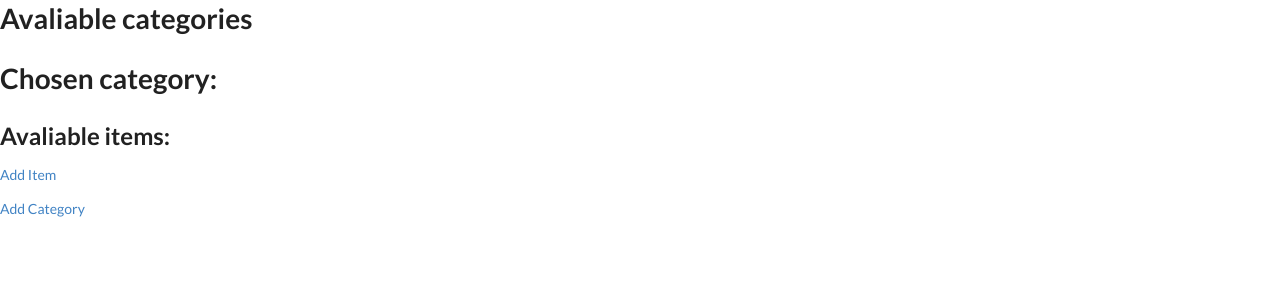
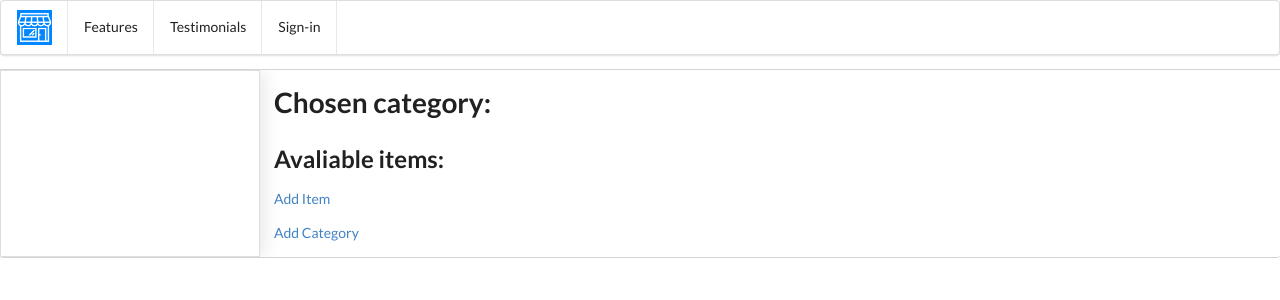
Before and after one commit to mic-kuu/item-app, a Flask app: page / in a window 1280 px wide. Shown: the top 300 px of the page. Run offline with Flask 2, Linux system fonts and the light colour scheme; data that the repository does not hold is empty; some libraries are stand-ins or nearby versions.

Commit message:
Main Layout WIP

```diff
--- /dev/null
+++ b/static/main.css
@@ -0,0 +1,3 @@
+.ui .grid {
+
+}
--- a/templates/add_category.html
+++ b/templates/add_category.html
@@ -3,6 +3,7 @@
 <head>
     <meta charset="UTF-8">
     <title>Add Category</title>
+    <link rel="stylesheet" href="https://cdn.jsdelivr.net/npm/semantic-ui@2.2.13/dist/semantic.min.css">
     <script
       src="https://code.jquery.com/jquery-3.2.1.min.js"
       integrity="sha256-hwg4gsxgFZhOsEEamdOYGBf13FyQuiTwlAQgxVSNgt4="
--- a/templates/add_item.html
+++ b/templates/add_item.html
@@ -3,6 +3,7 @@
 <head>
     <meta charset="UTF-8">
     <title>Add item</title>
+    <link rel="stylesheet" href="https://cdn.jsdelivr.net/npm/semantic-ui@2.2.13/dist/semantic.min.css">
     <script
       src="https://code.jquery.com/jquery-3.2.1.min.js"
       integrity="sha256-hwg4gsxgFZhOsEEamdOYGBf13FyQuiTwlAQgxVSNgt4="
--- a/templates/main.html
+++ b/templates/main.html
@@ -13,14 +13,29 @@
 
 </head>
 <body>
-    <h1>Avaliable categories</h1>
-    <ul>
+    <div class="ui main menu">
+      <div class="item">
+        <img src="{{ url_for("static", filename="logo.png") }}">
+      </div>
+      <a class="item">Features</a>
+      <a class="item">Testimonials</a>
+      <a class="item">Sign-in</a>
+    </div>
+
+    <div class="ui grid">
+    <div class="row">
+        <div class="column">
+            <div id="maincontent" class="ui bottom attached segment pushable">
+                <div id="sidebar" class="ui visible left vertical sidebar menu">
                     {% for category in categories %}
                         {% if category.id == category_id %}
                         {% endif %}
-        <li><a href="{{ url_for("mainView", category_id=category.id) }}">{{ category.name }}</a></li>
+                        <a class="item" href="{{ url_for("mainView", category_id=category.id) }}">{{ category.name }}</a>
                     {% endfor %}
-    </ul>
+                </div>
+
+                  <div id="content" class="pusher">
+                      <div class="ui basic segment">
 
                             <h1>Chosen category:
 
@@ -40,5 +55,27 @@
 
                             <p><a href="{{ url_for('addItem') }}">Add Item</a></p>
                             <p><a href="{{ url_for('addCategory') }}">Add Category</a></p>
+
+
+
+
+
+                      </div>
+              </div>
+
+            </div>
+
+        </div>
+    </div>
+    </div>
+
+
+
+
+
+
+
+
+
 </body>
 </html>
```
Also changed, not shown: static/logo.png (added). Lines whose indentation alone changed are shown as unchanged.
